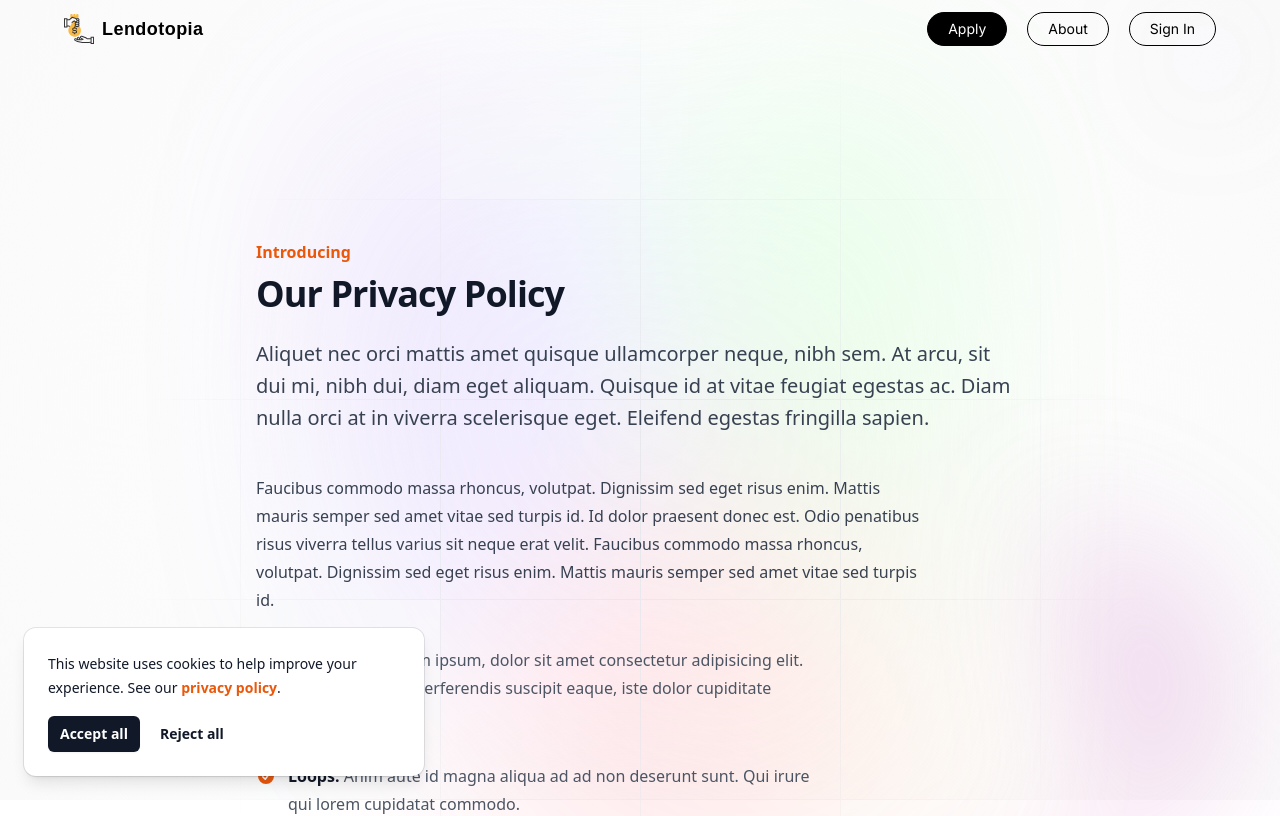
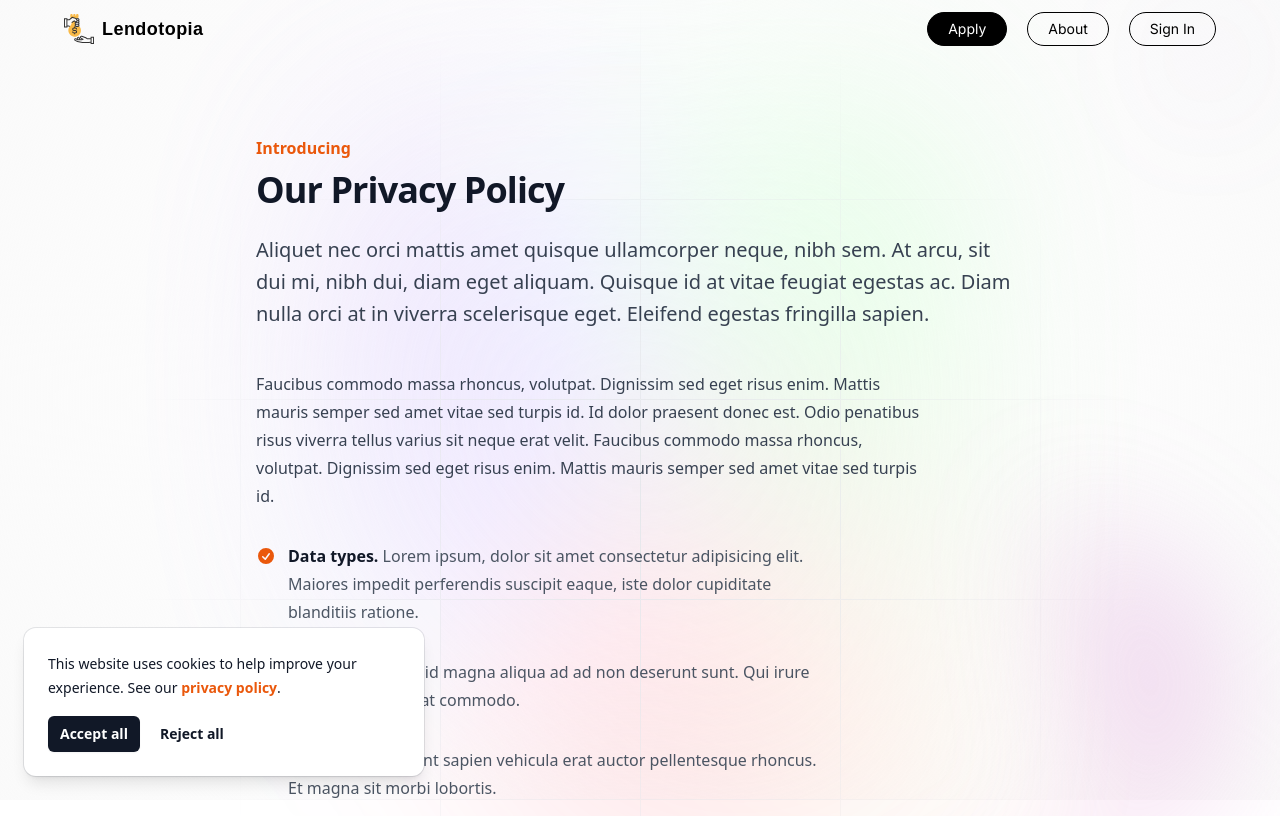
Before and after one commit to james9226/lending-frontend, a Next.js app: page /privacy-policy in a window 1280 px wide. Shown: the top 816 px of the page. Built offline with nearby package versions, Linux system fonts and the light colour scheme; no server answers.

Commit message:
Padding on privacy policy

```diff
--- a/app/(Navigation)/privacy-policy/page.tsx
+++ b/app/(Navigation)/privacy-policy/page.tsx
@@ -2,7 +2,7 @@ import { CheckCircleIcon } from '@heroicons/react/20/solid'
 
 export default function PrivacyPolicy() {
   return (
-    <div className="px-6 py-32 lg:px-8">
+    <div className="px-6 py-6 lg:px-8">
       <div className="mx-auto max-w-3xl text-base leading-7 text-gray-700">
         <p className="text-base font-semibold leading-7 text-orange-600">Introducing</p>
         <h1 className="mt-2 text-3xl font-bold tracking-tight text-gray-900 sm:text-4xl">Our Privacy Policy</h1>
```
